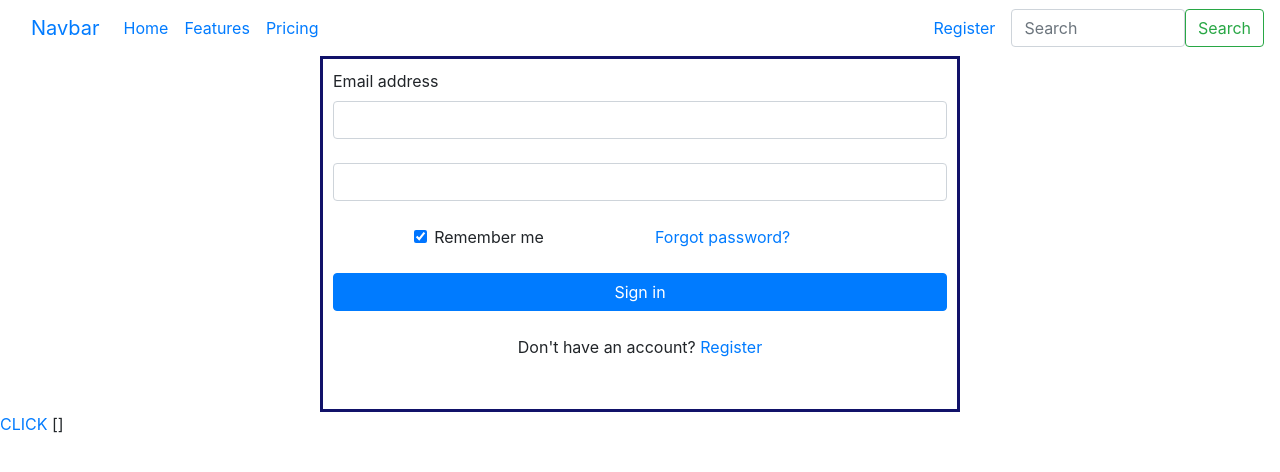
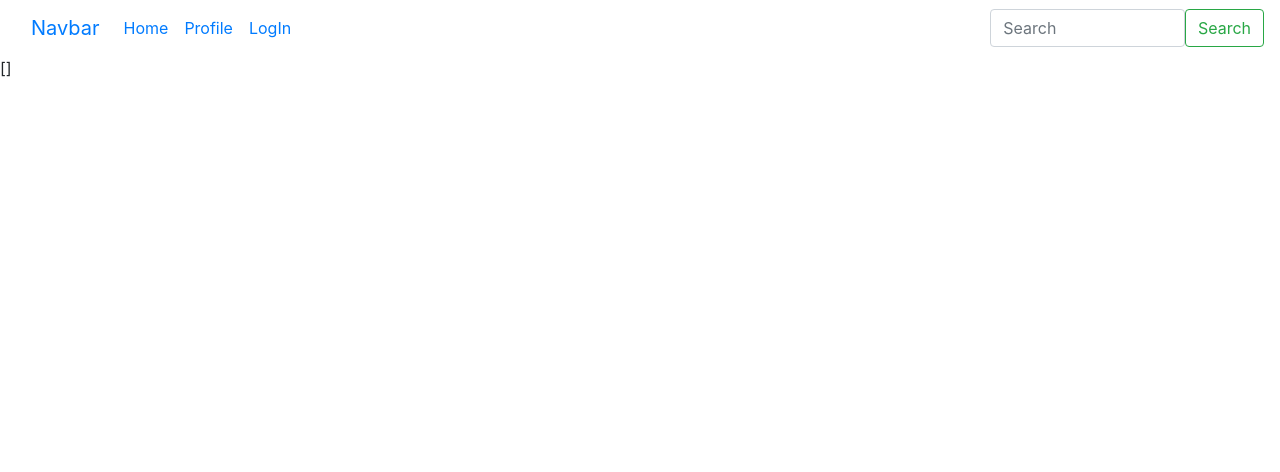
Before and after one commit to ani047/django-auth, a Django app: page /myApp/ in a window 1280 px wide. Shown: the top 472 px of the page. Run offline with Django 3.2, Linux system fonts and the light colour scheme; some libraries are stand-ins or nearby versions.

Commit message:
1 Aug Morning

```diff
--- a/myProject/myApp/models.py
+++ b/myProject/myApp/models.py
@@ -1,7 +1,9 @@
 from django.db import models
-#from django.contrib.auth.models import AbstractUser
+from django.contrib.auth.models import AbstractUser
 from django.contrib.auth.models import User
 from django.db.models.query import QuerySet
+from django.contrib.auth.models import AbstractBaseUser
+
 
 # Create your models here.
 class profile_Manager(models.Manager):
@@ -10,8 +12,8 @@
 
 
 class Profile(models.Model):
-    user = models.ForeignKey(User,on_delete=
-    models.SET_NULL,null=True,blank=True)
+    #user = models.ForeignKey(User,on_delete=
+    #models.SET_NULL,null=True,blank=True)
     first_name = models.CharField(max_length=100)
     last_name = models.CharField(max_length=100)
     country = models.CharField(max_length=100)
@@ -24,3 +26,23 @@
 
     def __str__(self):
         return self.first_name
+
+class CustomUser(AbstractBaseUser):
+   email = models.EmailField(unique=True)
+   first_name = models.CharField(max_length=100)
+   last_name = models.CharField(max_length=100)
+   GENDER_CHOICES = [
+        ('M', 'Male'),
+        ('F', 'Female'),
+        ('O', 'Other'),
+    ]
+   gender = models.CharField(max_length=1,choices=GENDER_CHOICES)
+   contact = models.IntegerField(unique=True)
+
+   USERNAME_FIELD = 'email'
+   REQUIRED_FIELDS = ['email','first_name','last_name','gender','contact']
+
+
+
+   def __str__(self):
+       return self.first_name
--- a/myProject/myApp/templates/myApp/basic.html
+++ b/myProject/myApp/templates/myApp/basic.html
@@ -16,19 +16,16 @@
           <div class="collapse navbar-collapse" id="navbarNavDropdown">
             <ul class="navbar-nav">
               <li class="nav-item">
-                <a class="nav-link active" aria-current="page" href="#">Home</a>
+                <a class="nav-link active" aria-current="page" href="/myApp/">Home</a>
               </li>
               <li class="nav-item">
-                <a class="nav-link" href="#">Features</a>
+                <a class="nav-link" href="/myApp/user_profile">Profile</a>
               </li>
               <li class="nav-item">
-                <a class="nav-link" href="#">Pricing</a>
+                <a class="nav-link" href="/myApp/user_login">LogIn</a>
               </li>
             </ul>
           </div>
-        </div>
-        <div class="nav-item">
-            <a class="nav-link" href="/myApp/user_register">Register</a>
         </div>
         <form class="d-flex" role="search">
         <input class="form-control me-2" type="search" placeholder="Search" aria-label="Search">
--- a/myProject/myApp/templates/myApp/index.html
+++ b/myProject/myApp/templates/myApp/index.html
@@ -5,71 +5,11 @@
 
 {% block content %}
 {% block body %}
-<style>
-  .center {
-  margin: auto;
-  width: 50%;
-  border: 3px solid rgb(17, 18, 105);
-  padding: 10px;
-}
-</style>
-<div class = center>
-<form>
-  <!-- Email input -->
-  <div class="form-outline mb-4">
-    <label class="form-label" for="form2Example1" >Email address</label>
-    <input type="email" id="form2Example1" class="form-control" />
 
-  </div>
+<!--Write you code here...-->
 
-  <!-- Password input -->
-  <div class="form-outline mb-4">
-    <input type="password" id="form2Example2" class="form-control" />
 
-  </div>
 
-  <!-- 2 column grid layout for inline styling -->
-  <div class="row mb-4">
-    <div class="col d-flex justify-content-center">
-      <!-- Checkbox -->
-      <div class="form-check">
-        <input class="form-check-input" type="checkbox" value="" id="form2Example31" checked />
-        <label class="form-check-label" for="form2Example31"> Remember me </label>
-      </div>
-    </div>
-
-    <div class="col">
-      <!-- Simple link -->
-      <a href="#!">Forgot password?</a>
-    </div>
-  </div>
-
-  <!-- Submit button -->
-  <button type="button" class="btn btn-primary btn-block mb-4">Sign in</button>
-
-  <!-- Register buttons -->
-  <div class="text-center">
-    <p>Don't have an account? <a href="/myApp/user_register">Register</a></p>
-    <button type="button" class="btn btn-link btn-floating mx-1">
-      <i class="fab fa-facebook-f"></i>
-    </button>
-
-    <button type="button" class="btn btn-link btn-floating mx-1">
-      <i class="fab fa-google"></i>
-    </button>
-
-    <button type="button" class="btn btn-link btn-floating mx-1">
-      <i class="fab fa-twitter"></i>
-    </button>
-
-    <button type="button" class="btn btn-link btn-floating mx-1">
-      <i class="fab fa-github"></i>
-    </button>
-  </div>
-</form>
-</div>
-
-<a href="/myApp/user_profile">CLICK</a>
 {{user}}
 {% endblock %}
 {% endblock %}
--- a/myProject/myApp/views.py
+++ b/myProject/myApp/views.py
@@ -8,11 +8,13 @@
 # Create your views here.
 def index(request):
     context = 'index'
-    users = User.objects.all()
+    users = Profile.objects.all()
     list = []
     for i in users:
-        list.append(i.username)
-        list.append(i.email)
+        list.append(i.id)
+        list.append(i.first_name)
+        list.append(i.last_name)
+        list.append(i.country)
 
     return render(request,'myApp/index.html',context={'page':context,'user':list})
 
@@ -38,7 +40,7 @@
 
 
 def user_login(request):
-    return render(request, 'myApp/basic.html')
+    return render(request, 'myApp/login.html')
 
 def user_profile(request):
     context = "profile"
--- a/myProject/myProject/settings.py
+++ b/myProject/myProject/settings.py
@@ -28,18 +28,21 @@
 ALLOWED_HOSTS = []
 
 
+
 # Application definition
 
 INSTALLED_APPS = [
+    'myApp',
     'django.contrib.admin',
     'django.contrib.auth',
     'django.contrib.contenttypes',
     'django.contrib.sessions',
     'django.contrib.messages',
     'django.contrib.staticfiles',
-    'myApp',
+
 
 ]
+#AUTH_USER_MODEL = 'myApp.CustomUser'
 
 MIDDLEWARE = [
     'django.middleware.security.SecurityMiddleware',
```
Also changed, not shown: myProject/myApp/templates/myApp/login.html (added, +71 -0 lines), myProject/myApp/templates/myApp/register.html (+11 -4 lines), myProject/myApp/migrations/0004_customuser.py (added), myProject/myApp/migrations/0005_remove_profile_user.py (added).
